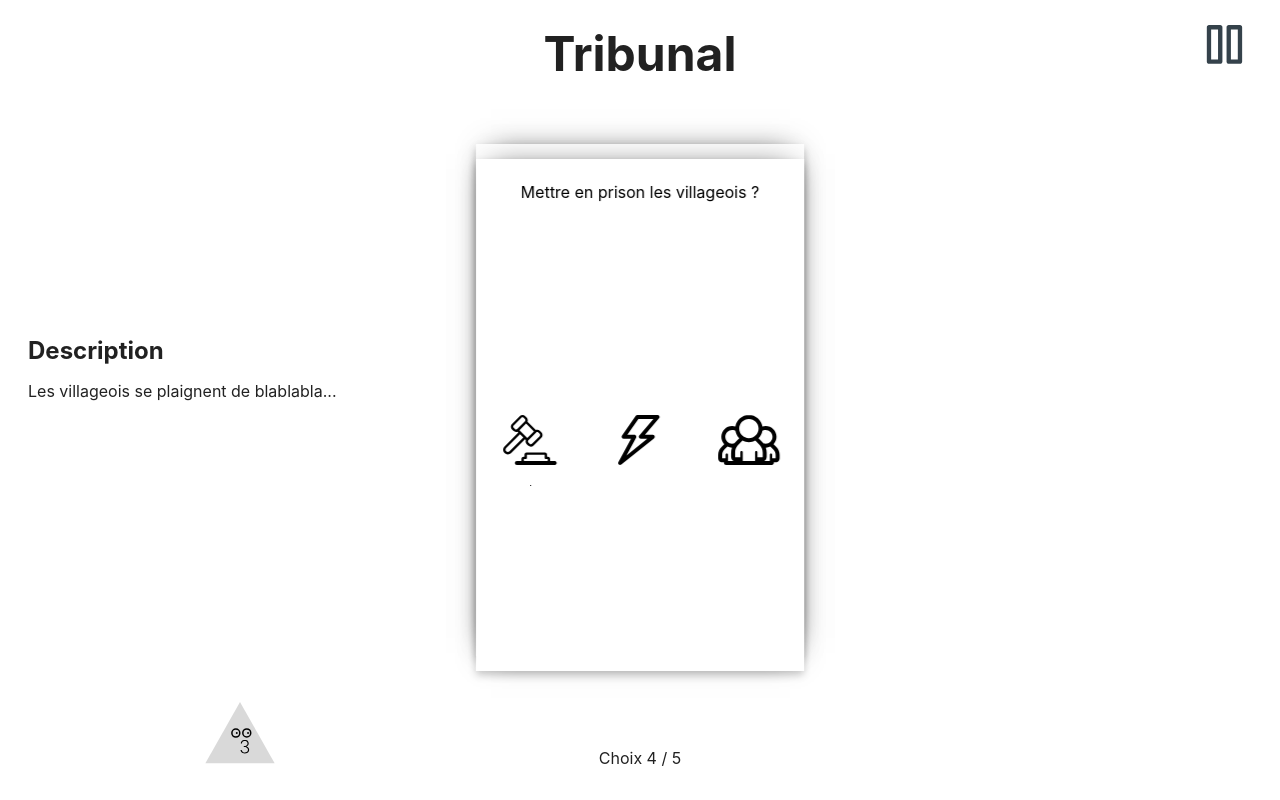
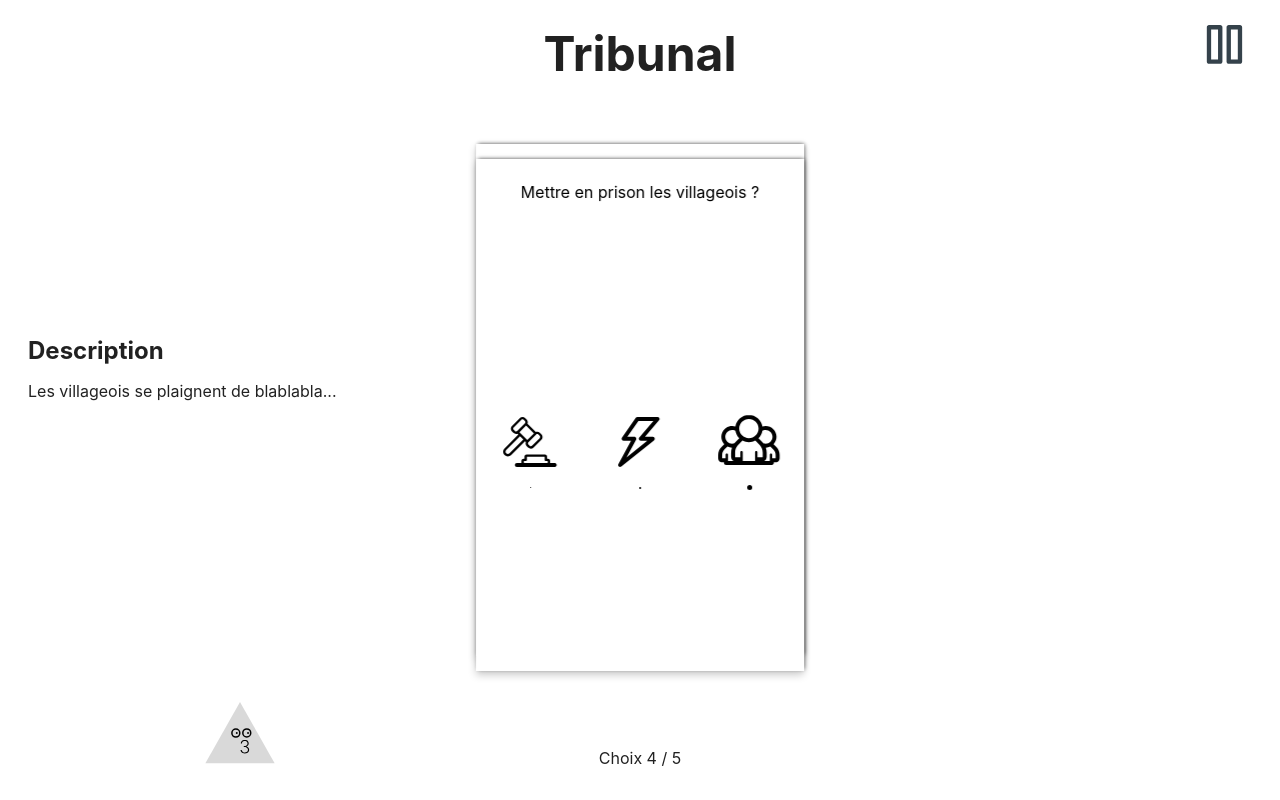
Before and after one commit to emilevl/projint-mini-jeux-durabilia, a Vue app: page / in a window 1280 px wide. Built offline with nearby package versions, Linux system fonts and the light colour scheme.

Commit message:
fix the error with the dot and negative levels

```diff
--- a/src/components/card.vue
+++ b/src/components/card.vue
@@ -41,9 +41,10 @@ onMounted(() => {
         <div class="flip-card-ressources">
           <div v-for="ressource of props.ressources" class="ressource-icon-wrapper">
             <img :src="`src/assets/icons/${ressource.ressource}.svg`">
+
             <div class="circle" :style="{
-              height: `${((ressource.level/100)*4)}px`,
-              width: `${((ressource.level/100)*4)}px`
+              height: `${((Math.abs(ressource.level)/100)*10)}px`,
+              width: `${((Math.abs(ressource.level)/100)*10)}px`
             }"></div>
           </div>
         </div>
@@ -102,9 +103,9 @@ onMounted(() => {
   height: 100%;
   -webkit-backface-visibility: hidden;
   backface-visibility: hidden;
-  -webkit-box-shadow: 0px -4px 30px -14px rgba(0,0,0,0.67);
-  -moz-box-shadow: 0px -4px 30px -14px rgba(0,0,0,0.67);
-  box-shadow: 0px -4px 30px -14px rgba(0,0,0,0.67);
+  -webkit-box-shadow: 1px -1px 4px -1px rgba(0,0,0,0.7);
+  -moz-box-shadow: 1px -1px 4px -1px rgba(0,0,0,0.7);
+  box-shadow: 1px -1px 4px -1px rgba(0,0,0,0.7);
   /* box-shadow:
     2.8px 2.8px 2.2px rgba(0, 0, 0, 0.02),
     6.7px 6.7px 5.3px rgba(0, 0, 0, 0.028),
```
